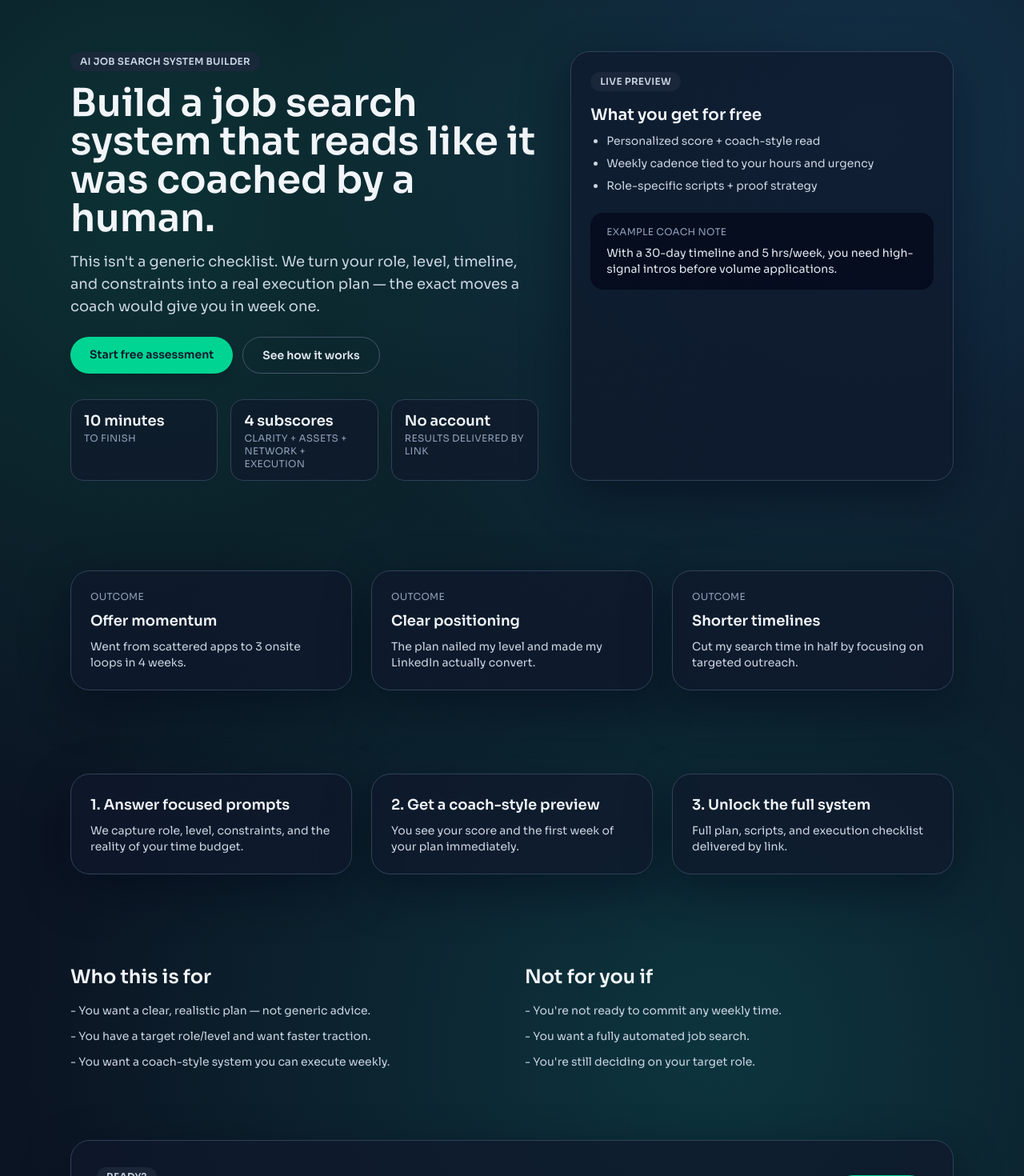
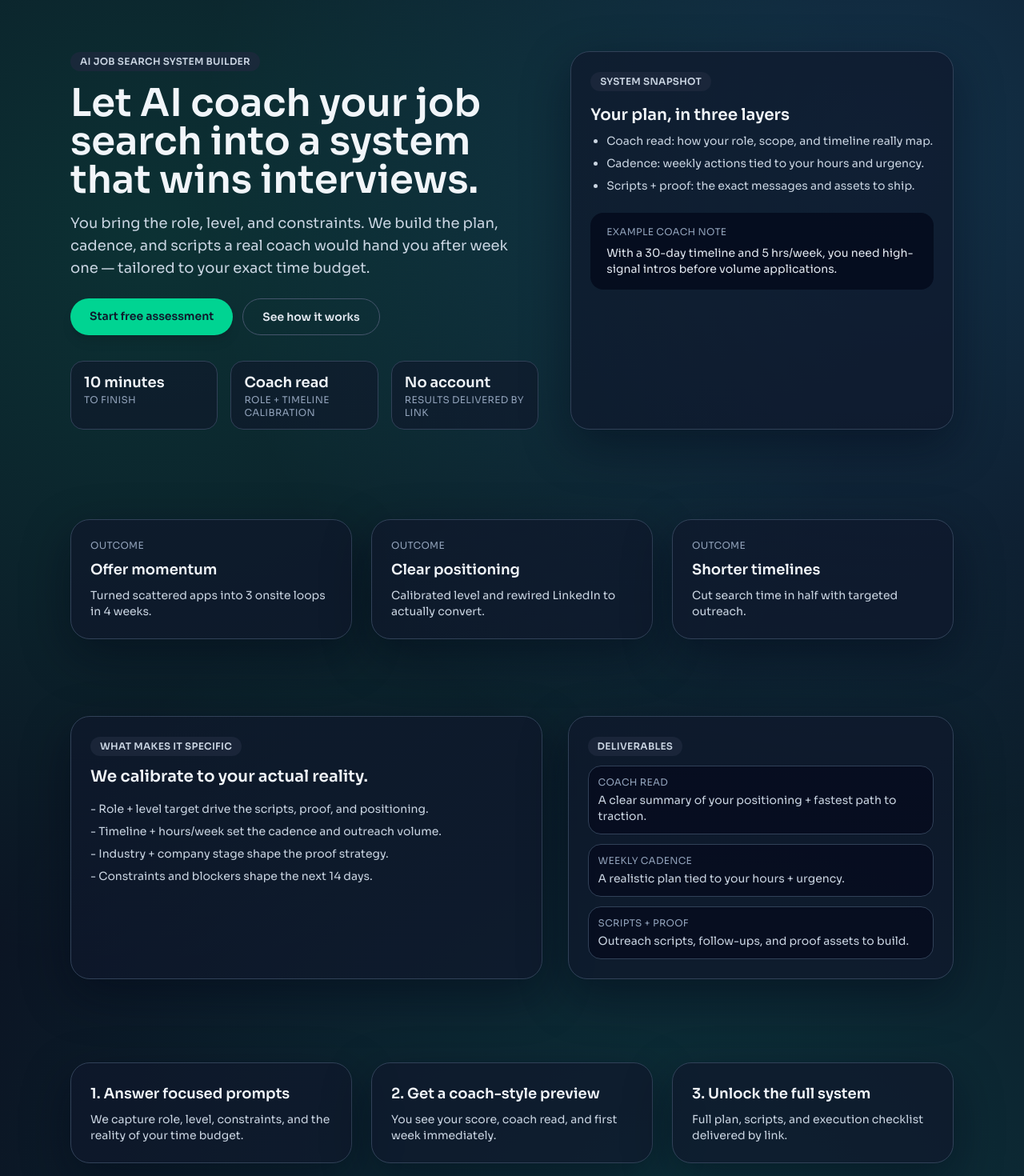
Before and after one commit to machinesandcloud/job-search-system, a Next.js app: page /job-search-system in a window 1280 px wide. Shown: the top 1470 px of the page at 80% size. Built offline with nearby package versions, Linux system fonts and the light colour scheme; no server answers.

Commit message:
Improve preview, constraints contrast, and landing

```diff
--- a/src/app/api/leads/complete/route.ts
+++ b/src/app/api/leads/complete/route.ts
@@ -104,6 +104,9 @@ export async function POST(request: Request) {
     token: lead.token,
     teaser: {
       score: results.score,
+      subscores: results.subscores,
+      coachRead: results.coachRead,
+      positioningSummary: results.positioningSummary,
       insights: results.insights,
       cadencePreview: results.cadence[0]?.actions[0],
     },
--- a/src/app/job-search-system/page.tsx
+++ b/src/app/job-search-system/page.tsx
@@ -10,11 +10,11 @@ export default function JobSearchLanding() {
           <div>
             <Badge className="mb-4">AI Job Search System Builder</Badge>
             <h1 className="mb-4 text-4xl font-semibold text-slate-100 md:text-5xl">
-              Build a job search system that reads like it was coached by a human.
+              Let AI coach your job search into a system that wins interviews.
             </h1>
             <p className="mb-6 text-lg text-slate-300">
-              This isn&apos;t a generic checklist. We turn your role, level, timeline, and constraints into a real
-              execution plan — the exact moves a coach would give you in week one.
+              You bring the role, level, and constraints. We build the plan, cadence, and scripts a real coach would
+              hand you after week one — tailored to your exact time budget.
             </p>
             <div className="flex flex-wrap gap-3">
               <Link
@@ -33,7 +33,7 @@ export default function JobSearchLanding() {
             <div className="mt-8 grid gap-4 sm:grid-cols-3">
               {[
                 ["10 minutes", "to finish"],
-                ["4 subscores", "clarity + assets + network + execution"],
+                ["Coach read", "role + timeline calibration"],
                 ["No account", "results delivered by link"],
               ].map(([value, label]) => (
                 <div key={value} className="rounded-2xl border border-slate-700 bg-slate-900/60 px-4 py-3">
@@ -45,12 +45,12 @@ export default function JobSearchLanding() {
           </div>
           <Card className="card-shadow border-slate-700 bg-slate-900/70 text-slate-100">
             <CardContent className="p-6">
-              <p className="tag mb-4">Live preview</p>
-              <h2 className="mb-2 text-xl font-semibold text-slate-100">What you get for free</h2>
+              <p className="tag mb-4">System snapshot</p>
+              <h2 className="mb-2 text-xl font-semibold text-slate-100">Your plan, in three layers</h2>
               <ul className="mb-6 list-disc space-y-2 pl-5 text-sm text-slate-300">
-                <li>Personalized score + coach-style read</li>
-                <li>Weekly cadence tied to your hours and urgency</li>
-                <li>Role-specific scripts + proof strategy</li>
+                <li>Coach read: how your role, scope, and timeline really map.</li>
+                <li>Cadence: weekly actions tied to your hours and urgency.</li>
+                <li>Scripts + proof: the exact messages and assets to ship.</li>
               </ul>
               <div className="rounded-2xl bg-slate-950/70 px-5 py-4 text-slate-200">
                 <p className="text-xs uppercase tracking-wide text-slate-400">Example coach note</p>
@@ -68,15 +68,15 @@ export default function JobSearchLanding() {
           {[
             {
               title: "Offer momentum",
-              body: "Went from scattered apps to 3 onsite loops in 4 weeks.",
+              body: "Turned scattered apps into 3 onsite loops in 4 weeks.",
             },
             {
               title: "Clear positioning",
-              body: "The plan nailed my level and made my LinkedIn actually convert.",
+              body: "Calibrated level and rewired LinkedIn to actually convert.",
             },
             {
               title: "Shorter timelines",
-              body: "Cut my search time in half by focusing on targeted outreach.",
+              body: "Cut search time in half with targeted outreach.",
             },
           ].map((item) => (
             <Card key={item.title} className="card-shadow border-slate-700 bg-slate-900/70">
@@ -90,6 +90,42 @@ export default function JobSearchLanding() {
         </div>
       </section>
 
+      <section className="section-shell py-12">
+        <div className="grid gap-8 lg:grid-cols-[1.1fr_0.9fr]">
+          <Card className="card-shadow border-slate-700 bg-slate-900/70">
+            <CardContent className="p-6">
+              <p className="tag mb-3">What makes it specific</p>
+              <h3 className="text-xl font-semibold text-slate-100">We calibrate to your actual reality.</h3>
+              <ul className="mt-4 space-y-2 text-sm text-slate-300">
+                <li>- Role + level target drive the scripts, proof, and positioning.</li>
+                <li>- Timeline + hours/week set the cadence and outreach volume.</li>
+                <li>- Industry + company stage shape the proof strategy.</li>
+                <li>- Constraints and blockers shape the next 14 days.</li>
+              </ul>
+            </CardContent>
+          </Card>
+          <Card className="card-shadow border-slate-700 bg-slate-900/70">
+            <CardContent className="p-6">
+              <p className="tag mb-3">Deliverables</p>
+              <div className="grid gap-3 text-sm text-slate-300">
+                <div className="rounded-2xl border border-slate-700 bg-slate-950/60 p-3">
+                  <p className="text-xs uppercase tracking-wide text-slate-400">Coach read</p>
+                  <p className="mt-1">A clear summary of your positioning + fastest path to traction.</p>
+                </div>
+                <div className="rounded-2xl border border-slate-700 bg-slate-950/60 p-3">
+                  <p className="text-xs uppercase tracking-wide text-slate-400">Weekly cadence</p>
+                  <p className="mt-1">A realistic plan tied to your hours + urgency.</p>
+                </div>
+                <div className="rounded-2xl border border-slate-700 bg-slate-950/60 p-3">
+                  <p className="text-xs uppercase tracking-wide text-slate-400">Scripts + proof</p>
+                  <p className="mt-1">Outreach scripts, follow-ups, and proof assets to build.</p>
+                </div>
+              </div>
+            </CardContent>
+          </Card>
+        </div>
+      </section>
+
       <section id="how" className="section-shell py-14">
         <div className="grid gap-6 lg:grid-cols-3">
           {[
@@ -99,7 +135,7 @@ export default function JobSearchLanding() {
             },
             {
               title: "2. Get a coach-style preview",
-              body: "You see your score and the first week of your plan immediately.",
+              body: "You see your score, coach read, and first week immediately.",
             },
             {
               title: "3. Unlock the full system",
--- a/src/app/job-search-system/start/page.tsx
+++ b/src/app/job-search-system/start/page.tsx
@@ -142,18 +142,60 @@ export default function JobSearchWizard() {
           <div>
             <h1 className="mb-3 text-3xl font-semibold text-slate-100">Your quick preview</h1>
             <p className="text-slate-300">
-              Here's the immediate read based on your inputs. Enter your email to unlock the full plan + scripts.
+              Here&apos;s the immediate read based on your inputs. Enter your email to unlock the full plan + scripts.
             </p>
             <div className="mt-6 rounded-3xl border border-slate-700 bg-slate-900/70 p-6">
               <ScoreGauge score={teaser.score} />
-              <div className="mt-4 grid gap-3 text-sm text-slate-300">
-                {teaser.insights?.slice(0, 2).map((insight: string) => (
-                  <p key={insight}>- {insight}</p>
+              <div className="mt-4 space-y-3 text-sm text-slate-300">
+                <div>
+                  <p className="text-xs uppercase tracking-wide text-slate-400">Coach read</p>
+                  <p className="mt-1">{teaser.coachRead}</p>
+                </div>
+                <div>
+                  <p className="text-xs uppercase tracking-wide text-slate-400">Positioning</p>
+                  <p className="mt-1">{teaser.positioningSummary}</p>
+                </div>
+                <div>
+                  <p className="text-xs uppercase tracking-wide text-slate-400">Top insights</p>
+                  {teaser.insights?.slice(0, 3).map((insight: string) => (
+                    <p key={insight}>- {insight}</p>
+                  ))}
+                </div>
+              </div>
+              <div className="mt-4 grid gap-3 sm:grid-cols-2">
+                {[
+                  ["Clarity", teaser.subscores?.clarity],
+                  ["Assets", teaser.subscores?.assets],
+                  ["Network", teaser.subscores?.network],
+                  ["Execution", teaser.subscores?.execution],
+                ].map(([label, value]) => (
+                  <div key={label} className="rounded-2xl border border-slate-700 bg-slate-950/60 p-3 text-xs">
+                    <p className="text-slate-400">{label}</p>
+                    <p className="text-lg font-semibold text-slate-100">{value ?? "--"}/25</p>
+                  </div>
                 ))}
               </div>
               <div className="mt-4 rounded-2xl bg-slate-950/70 p-4 text-sm">
                 <p className="font-semibold text-slate-100">Cadence preview</p>
                 <p className="text-slate-300">Week 1: {teaser.cadencePreview}</p>
+              </div>
+            </div>
+            <div className="mt-6 grid gap-4 rounded-3xl border border-slate-700 bg-slate-900/70 p-6 text-sm text-slate-300">
+              <div>
+                <p className="text-xs uppercase tracking-wide text-slate-400">What you unlock</p>
+                <ul className="mt-2 space-y-1">
+                  <li>- Full weekly cadence mapped to your hours and urgency.</li>
+                  <li>- Role-specific scripts + follow-up sequence.</li>
+                  <li>- 14-day execution checklist and proof strategy.</li>
+                </ul>
+              </div>
+              <div>
+                <p className="text-xs uppercase tracking-wide text-slate-400">Trust notes</p>
+                <ul className="mt-2 space-y-1">
+                  <li>- No account required. Results delivered by link.</li>
+                  <li>- Inputs are only used to build your plan.</li>
+                  <li>- Built for high-signal, targeted searches.</li>
+                </ul>
               </div>
             </div>
           </div>
@@ -525,7 +567,7 @@ export default function JobSearchWizard() {
                   <label
                     key={constraint}
                     className={`flex items-center gap-3 rounded-2xl border px-4 py-3 text-sm ${
-                      checked ? "border-slate-400 bg-slate-50" : "border-slate-200 bg-white"
+                      checked ? "border-emerald-300/60 bg-emerald-500/10 text-emerald-100" : "border-slate-700 bg-slate-950/60 text-slate-200"
                     }`}
                   >
                     <input
--- a/src/components/company-select.tsx
+++ b/src/components/company-select.tsx
@@ -100,7 +100,9 @@ export function CompanySelect({
                     : `https://www.google.com/s2/favicons?domain=${encodeURIComponent(company.name)}&sz=128`)
                 }
                 alt=""
-                className="h-8 w-8 rounded-full border border-slate-100"
+                className="h-8 w-8 rounded-full border border-slate-700 bg-white"
+                referrerPolicy="no-referrer"
+                loading="lazy"
                 onError={(event) => {
                   const target = event.currentTarget as HTMLImageElement;
                   target.src = makeInitialsSvg(company.name);
```
Also changed, not shown: src/app/job-search-system/results/[token]/page.tsx (+15 -0 lines).
